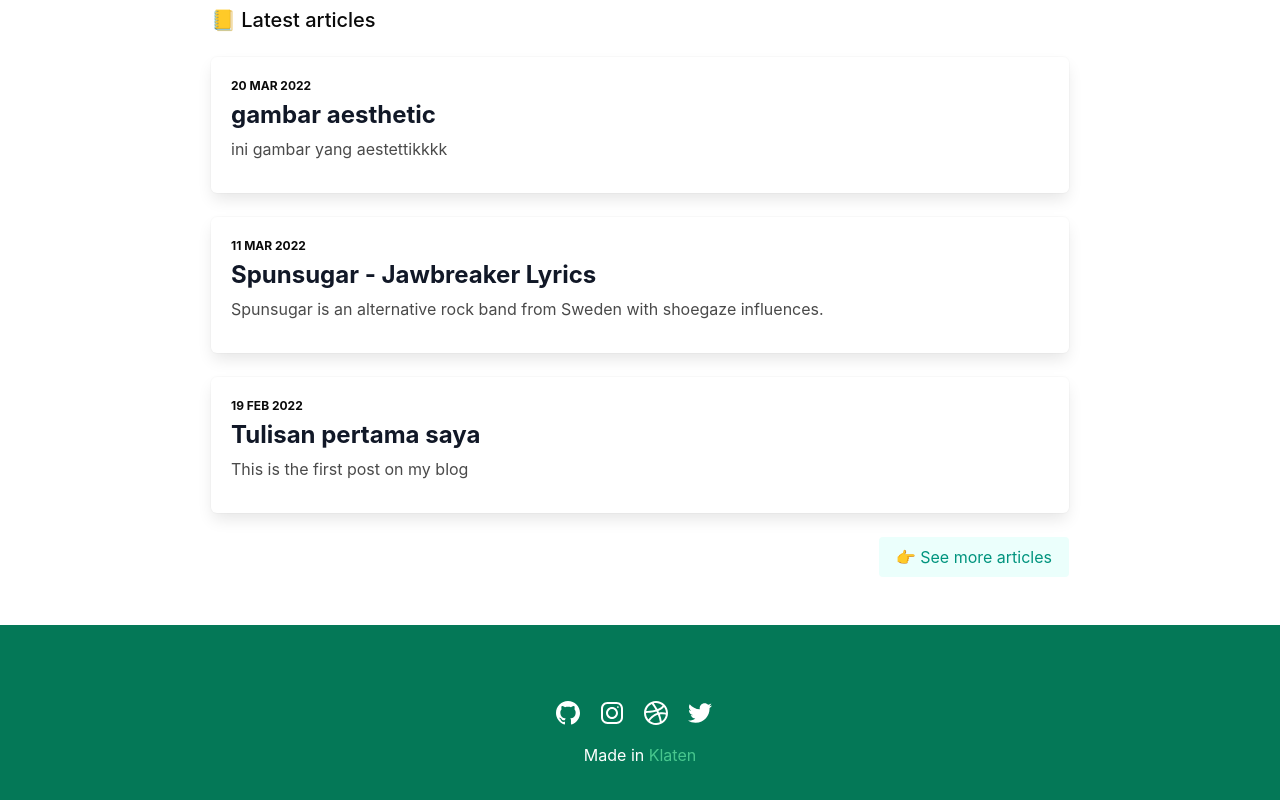
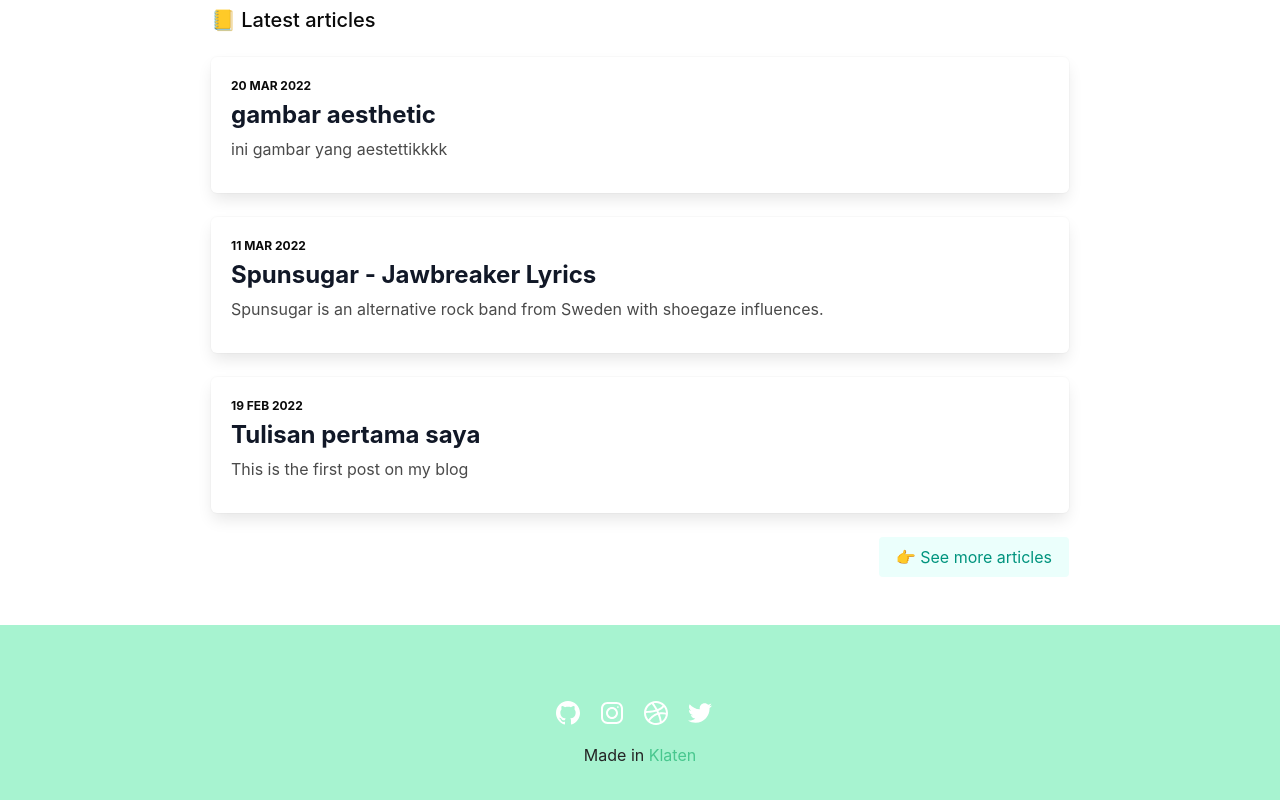
Before and after one commit to ryokavertikal/mako, an Eleventy site: page index.njk in a window 1280 px wide. Shown: the part 320-1120 px from the top of the page. Built offline with nearby package versions, Linux system fonts and the light colour scheme; Eleventy itself is replaced by a stand-in of ours; files that its build step writes are made by us from their sources.

Commit message:
Update footer.njk

```diff
--- a/_includes/footer.njk
+++ b/_includes/footer.njk
@@ -1,4 +1,4 @@
-<footer class="footer foo">
+<footer class="footer foot">
     <div class="container has-text-centered mt-5">
         <div class="ikon is-flex is-justify-content-center is-align-items-center mb-2">
             <a href="https://github.com/ryokavertikal">
@@ -14,7 +14,7 @@
                 <svg class="mr-3" xmlns="http://www.w3.org/2000/svg" x="0px" y="0px" width="32" height="32" viewBox="0 0 32 32" style=" fill:#ffffff;"><path d="M 28 8.558594 C 27.117188 8.949219 26.167969 9.214844 25.171875 9.332031 C 26.1875 8.722656 26.96875 7.757813 27.335938 6.609375 C 26.386719 7.171875 25.332031 7.582031 24.210938 7.804688 C 23.3125 6.847656 22.03125 6.246094 20.617188 6.246094 C 17.898438 6.246094 15.691406 8.453125 15.691406 11.171875 C 15.691406 11.558594 15.734375 11.933594 15.820313 12.292969 C 11.726563 12.089844 8.097656 10.128906 5.671875 7.148438 C 5.246094 7.875 5.003906 8.722656 5.003906 9.625 C 5.003906 11.332031 5.871094 12.839844 7.195313 13.722656 C 6.386719 13.695313 5.628906 13.476563 4.964844 13.105469 C 4.964844 13.128906 4.964844 13.148438 4.964844 13.167969 C 4.964844 15.554688 6.660156 17.546875 8.914063 17.996094 C 8.5 18.109375 8.066406 18.171875 7.617188 18.171875 C 7.300781 18.171875 6.988281 18.140625 6.691406 18.082031 C 7.316406 20.039063 9.136719 21.460938 11.289063 21.503906 C 9.605469 22.824219 7.480469 23.609375 5.175781 23.609375 C 4.777344 23.609375 4.386719 23.585938 4 23.539063 C 6.179688 24.9375 8.765625 25.753906 11.546875 25.753906 C 20.605469 25.753906 25.558594 18.25 25.558594 11.742188 C 25.558594 11.53125 25.550781 11.316406 25.542969 11.105469 C 26.503906 10.410156 27.339844 9.542969 28 8.558594 Z"></path></svg>
             </a>
         </div>
-        <p class="has-text-white">Made in
+        <p class="has-text-black-ter">Made in
             <span class="has-text-success">Klaten</span></p>
     </div>
 </footer>
```
